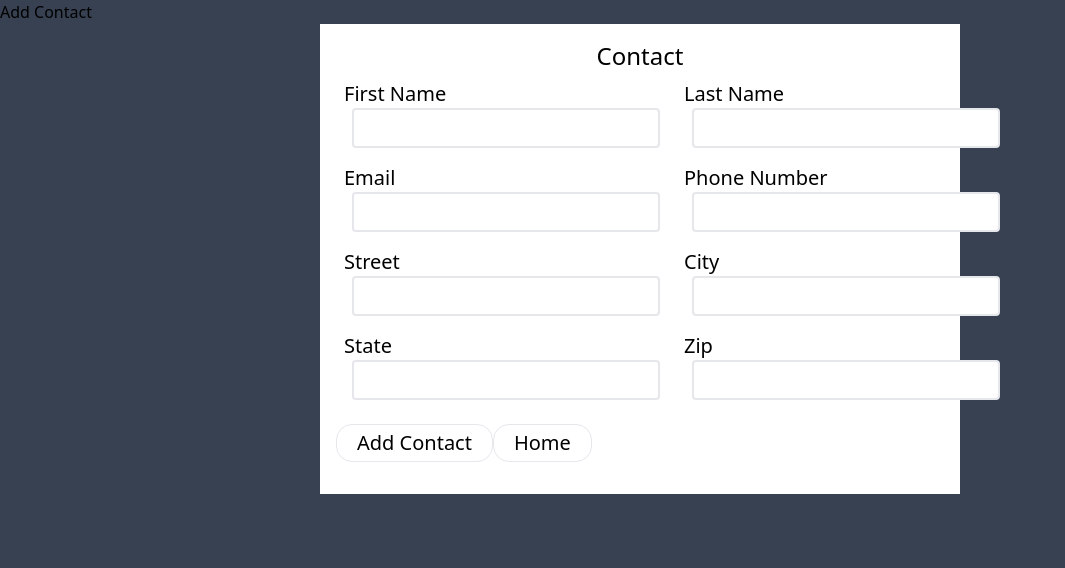
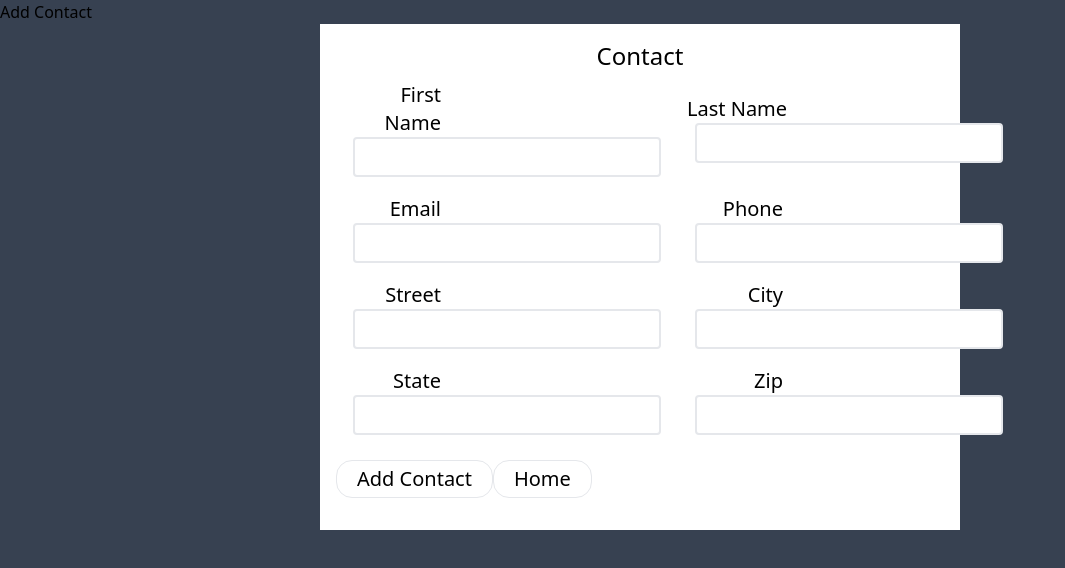
Before and after one commit to meloegel/SupLoad-FE, a React (Create React App) app: page /add-contact in a window 1280 px wide. Shown: the top 568 px of the page, without its empty margins (0-1065 px from the left). Built offline with nearby package versions, Linux system fonts and the light colour scheme.

Commit message:
updated add-contact to use table

```diff
--- a/src/pages/AddContact.tsx
+++ b/src/pages/AddContact.tsx
@@ -78,9 +78,11 @@ export default function AddContact(): JSX.Element {
         <div className="w-1/2 m-auto text-xl bg-white p-4">
           <form onSubmit={handleSubmit(onSubmit)}>
             <h2 className="text-center text-2xl">Contact</h2>
-            <div className="flex">
+            <table className="m-auto">
+              <tr>
+                <td>
                   <div className="p-2">
-                <label>First Name</label>
+                    <label className="inline-block text-right w-24">First Name</label>
                     <input
                       {...register("firstname")}
                       value={formValues.firstname}
@@ -95,6 +97,8 @@ export default function AddContact(): JSX.Element {
                       </p>
                     )}
                   </div>
+                </td>
+                <td>
                   <div className="p-2">
                     <label>Last Name</label>
                     <input
@@ -111,10 +115,12 @@ export default function AddContact(): JSX.Element {
                       </p>
                     )}
                   </div>
-            </div>
-            <div className="flex">
+                </td>
+              </tr>
+              <tr>
+                <td>
                   <div className="p-2">
-                <label>Email</label>
+                    <label className="inline-block text-right w-24">Email</label>
                     <input
                       {...register("email")}
                       value={formValues.email}
@@ -129,8 +135,10 @@ export default function AddContact(): JSX.Element {
                       </p>
                     )}
                   </div>
+                </td>
+                <td>
                   <div className="p-2">
-                <label>Phone Number</label>
+                    <label className="inline-block text-right w-24">Phone</label>
                     <input
                       {...register("phone")}
                       value={formValues.phone}
@@ -145,10 +153,12 @@ export default function AddContact(): JSX.Element {
                       </p>
                     )}
                   </div>
-            </div>
-            <div className="flex">
+                </td>
+              </tr>
+              <tr>
+                <td>
                   <div className="p-2">
-                <label>Street</label>
+                    <label className="inline-block text-right w-24">Street</label>
                     <input
                       {...register("street")}
                       value={formValues.street}
@@ -163,8 +173,10 @@ export default function AddContact(): JSX.Element {
                       </p>
                     )}
                   </div>
+                </td>
+                <td>
                   <div className="p-2">
-                <label>City</label>
+                    <label className="inline-block text-right w-24">City</label>
                     <input
                       {...register("city")}
                       value={formValues.city}
@@ -179,10 +191,12 @@ export default function AddContact(): JSX.Element {
                       </p>
                     )}
                   </div>
-            </div>
-            <div className="flex">
+                </td>
+              </tr>
+              <tr>
+                <td>
                   <div className="p-2">
-                <label>State</label>
+                    <label className="inline-block text-right w-24">State</label>
                     <input
                       {...register("state")}
                       value={formValues.state}
@@ -197,8 +211,10 @@ export default function AddContact(): JSX.Element {
                       </p>
                     )}
                   </div>
+                </td>
+                <td>
                   <div className="p-2">
-                <label>Zip</label>
+                    <label className="inline-block text-right w-24">Zip</label>
                     <input
                       {...register("zip")}
                       value={formValues.zip}
@@ -213,7 +229,9 @@ export default function AddContact(): JSX.Element {
                       </p>
                     )}
                   </div>
-            </div>
+                </td>
+              </tr>
+            </table>
             <Button text="Add Contact" className="my-4" onClick={() => {}} />
             <Button
               text="Home"
```
Lines whose indentation alone changed are shown as unchanged.
